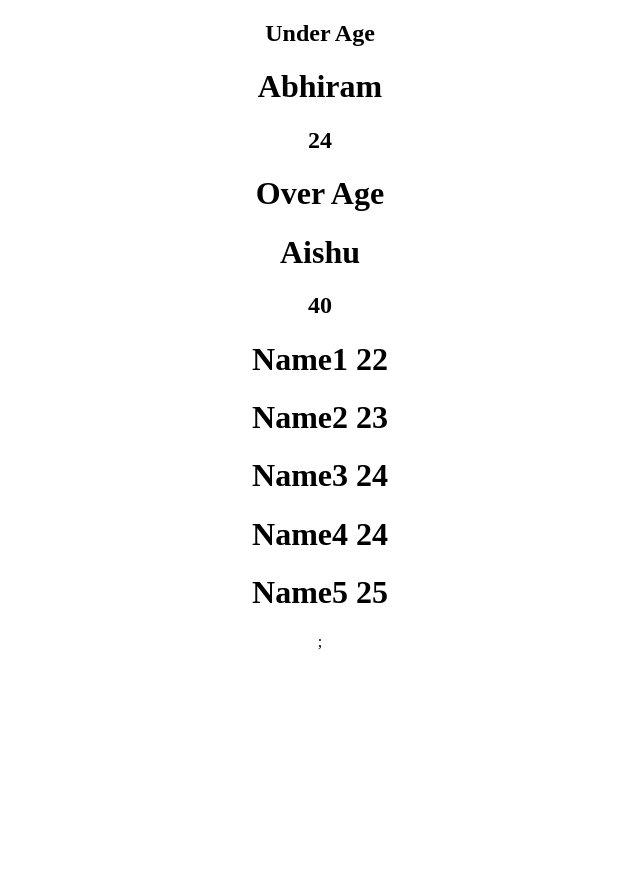
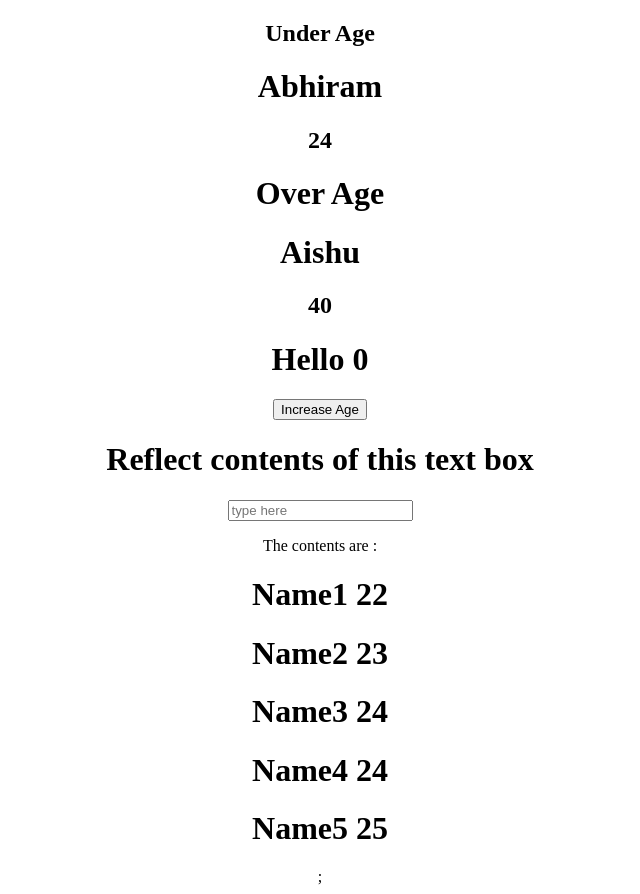
Before and after one commit to lordbeerus0505/LearnReact, a React (Create React App) app: page / in a window 1280 px wide. Shown: the whole page, without its empty margins (320-960 px from the left). Before the commit the page ends 800 px from the top, so only its background shows below. Built offline with nearby package versions, Linux system fonts and the light colour scheme.

Commit message:
Intro to States - States.js

```diff
--- a/src/App.js
+++ b/src/App.js
@@ -1,5 +1,6 @@
 import './App.css';
 import { PrintUsers } from './User'; // Exporting to another file and importing.
+import { ButtonStateHandler, TextStateHandler } from './States';
 
 function App() {
   var name = <h1>Abhiram Natarajan</h1>
@@ -10,6 +11,8 @@ function App() {
       {/* {name} */}
       <BasicComponent name="Abhiram" age="24"/> {/* This is how a component is called */}
       <BasicComponent name="Aishu" age="40"/>
+      <ButtonStateHandler/>
+      <TextStateHandler/>
       {/* JSX allows you to put Javascript inside HTML */}
       {
         users.map((val, key) => {
--- /dev/null
+++ b/src/States.js
@@ -0,0 +1,39 @@
+import { useState } from "react"; // With regards to hooks
+
+export const ButtonStateHandler = () => {
+    // var age = 0; This wont help with updates, need useState
+    const [age, setAge] = useState(0) // setAge is some function; 0 is the default value
+
+    // const increaseAge = () => {
+    //     age += 1;
+    //     console.log(age)
+    // }
+
+    const increaseAge = () => {
+        setAge(age+1)
+    }
+    return (
+        <div>
+            <h1>Hello {age}</h1>
+            {/* age doesnt change on its own. React generates the value only once, so React doesnt know it has changed.
+            States can be used to update this value. */}
+            <button onClick={increaseAge}>Increase Age</button>
+        </div>
+
+    )
+  }
+
+  export const TextStateHandler = () => {
+    const [text, updateText] = useState('') // similar to buttonStateHandler
+    const textReflect = (event) => {
+        updateText(event.target.value) // This is important
+    }
+
+    return (
+        <div>
+            <h1>Reflect contents of this text box</h1>
+            <input onChange={textReflect} placeholder="type here" type="text"/>
+            <p>The contents are : <br/> {text}</p>
+        </div>
+    )
+  }
```
